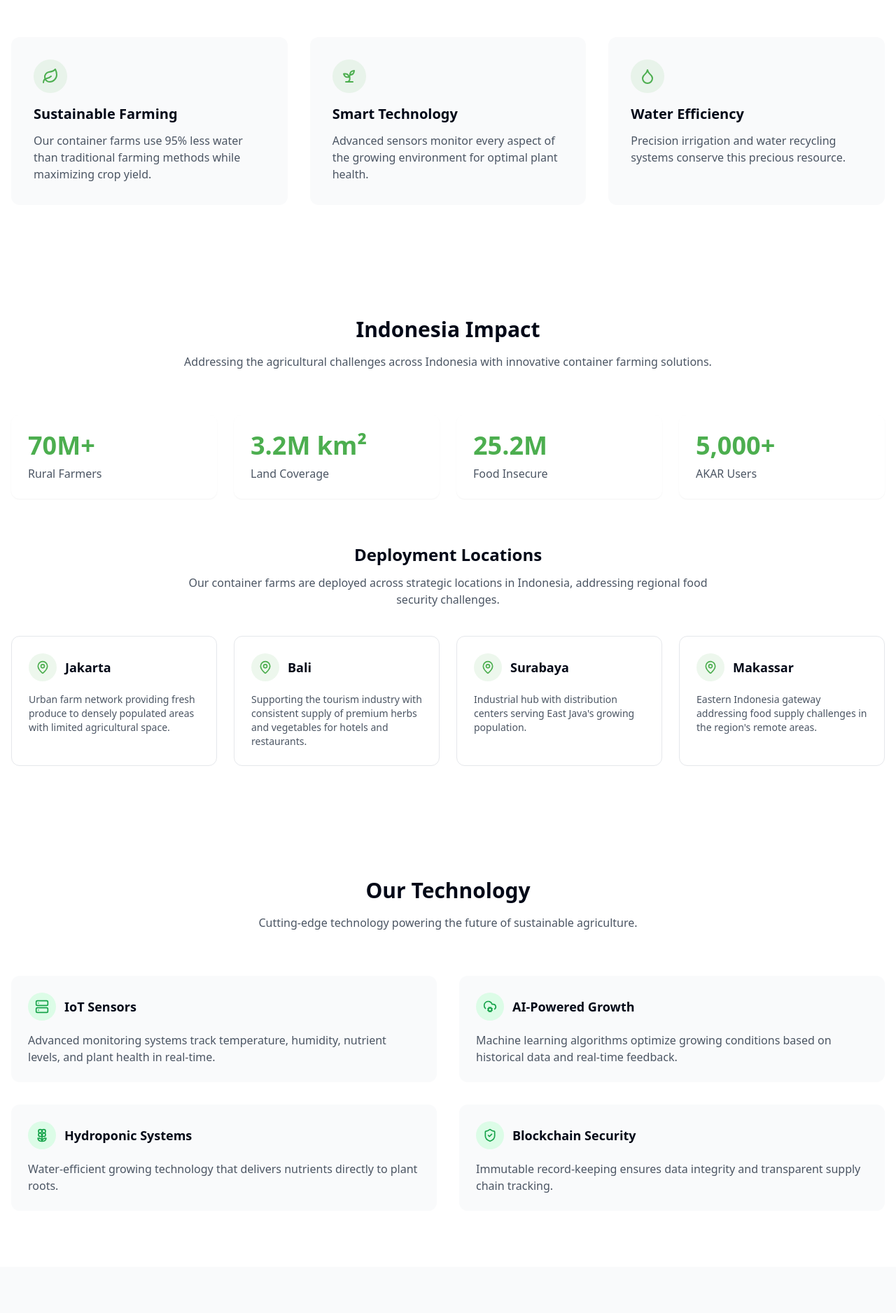
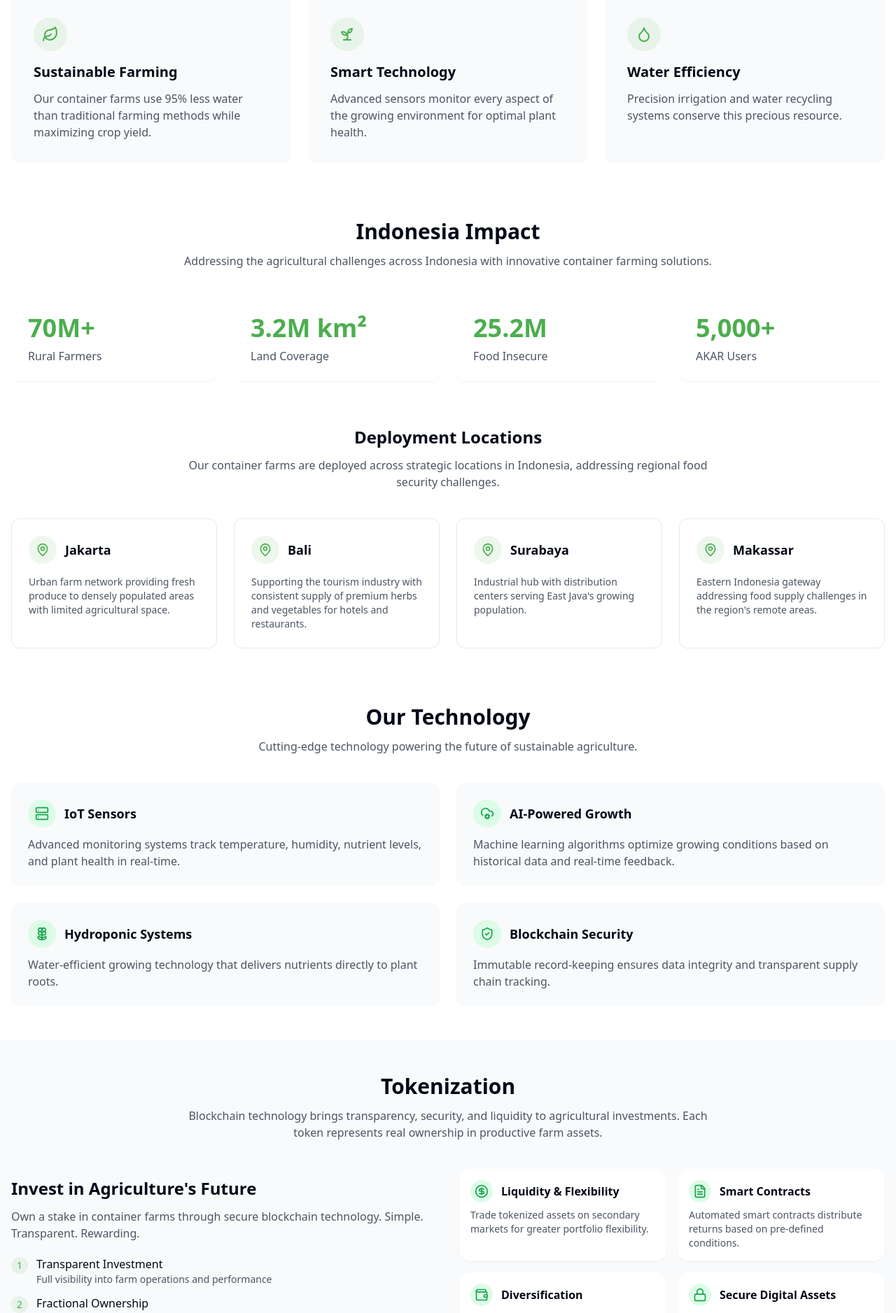
Before and after one commit to fafarras22/Aura, a React (Vite) app: page / in a window 1280 px wide. Shown: the part 880-2757 px from the top of the page at 70% size. Built offline with nearby package versions, Linux system fonts and the light colour scheme.

Commit message:
Fix: Reduce spacing in HeroSection
Reduced the spacing between the title and subtitle in the HeroSection component to improve the user experience and make scrolling easier.

```diff
--- a/src/components/home/AboutSection.tsx
+++ b/src/components/home/AboutSection.tsx
@@ -30,16 +30,16 @@ export const AboutSection: React.FC<AboutSectionProps> = ({ content }) => {
   ];
 
   return (
-    <section id="about" className="bg-white dark:bg-gray-950 py-20">
+    <section id="about" className="bg-white dark:bg-gray-950 py-12">
       <div className="container mx-auto px-4">
-        <div className="text-center max-w-3xl mx-auto mb-16">
-          <h2 className="text-3xl font-bold mb-4 dark:text-white">{content.title}</h2>
+        <div className="text-center max-w-3xl mx-auto mb-10">
+          <h2 className="text-3xl font-bold mb-3 dark:text-white">{content.title}</h2>
           <p className="text-gray-600 dark:text-gray-400">
             {content.description}
           </p>
         </div>
 
-        <div className="grid grid-cols-1 md:grid-cols-3 gap-8">
+        <div className="grid grid-cols-1 md:grid-cols-3 gap-6">
           {features.map((feature, index) => (
             <FeatureCard
               key={index}
--- a/src/components/home/HeroSection.tsx
+++ b/src/components/home/HeroSection.tsx
@@ -25,8 +25,8 @@ export const HeroSection: React.FC<HeroSectionProps> = ({
   return (
     <section className="relative w-full min-h-[80vh] flex items-center">
       <div className="absolute inset-0 z-0 bg-gradient-to-r from-white via-white to-accent/20 dark:from-gray-950 dark:via-gray-950 dark:to-accent/5"></div>
-      <div className="container mx-auto px-4 z-10 py-8 md:py-20">
-        <div className={`grid grid-cols-1 md:grid-cols-2 ${isMobile ? 'gap-6' : 'gap-12'} items-center`}>
+      <div className="container mx-auto px-4 z-10 py-6 md:py-12">
+        <div className={`grid grid-cols-1 md:grid-cols-2 ${isMobile ? 'gap-4' : 'gap-8'} items-center`}>
           {/* For mobile, show the HeroImage first, then content */}
           {isMobile ? (
             <>
--- a/src/components/home/IndonesiaImpactSection.tsx
+++ b/src/components/home/IndonesiaImpactSection.tsx
@@ -45,10 +45,10 @@ export const IndonesiaImpactSection: React.FC<IndonesiaImpactSectionProps> = ({
   };
 
   return (
-    <section id="indonesia" className={`py-10 ${isMobile ? 'py-10' : 'py-20'} bg-white dark:bg-gray-900`}>
+    <section id="indonesia" className={`py-8 ${isMobile ? 'py-8' : 'py-12'} bg-white dark:bg-gray-900`}>
       <div className="container mx-auto px-4">
-        <div className="text-center max-w-3xl mx-auto mb-8 md:mb-16">
-          <h2 className={`${isMobile ? 'text-2xl' : 'text-3xl'} font-bold mb-4 dark:text-white`}>
+        <div className="text-center max-w-3xl mx-auto mb-6 md:mb-10">
+          <h2 className={`${isMobile ? 'text-2xl' : 'text-3xl'} font-bold mb-3 dark:text-white`}>
             {content[language].title}
           </h2>
           <p className={`text-gray-600 dark:text-gray-400 ${isMobile ? 'text-sm' : 'text-base'}`}>
--- a/src/components/home/SolutionsSection.tsx
+++ b/src/components/home/SolutionsSection.tsx
@@ -97,22 +97,22 @@ export const SolutionsSection: React.FC<SolutionsSectionProps> = ({ language })
   ];
 
   return (
-    <section id="solutions" className="py-20 bg-gray-50 dark:bg-gray-900">
+    <section id="solutions" className="py-12 bg-gray-50 dark:bg-gray-900">
       <div className="container mx-auto px-4">
-        <div className="text-center max-w-3xl mx-auto mb-16">
-          <h2 className="text-3xl font-bold mb-4 dark:text-white">{content[language].title}</h2>
+        <div className="text-center max-w-3xl mx-auto mb-10">
+          <h2 className="text-3xl font-bold mb-3 dark:text-white">{content[language].title}</h2>
           <p className="text-gray-600 dark:text-gray-400">
             {content[language].subtitle}
           </p>
         </div>
 
-        <div className="grid grid-cols-1 md:grid-cols-3 gap-8">
+        <div className="grid grid-cols-1 md:grid-cols-3 gap-6">
           {content[language].cards.map((card, index) => (
-            <div key={index} className="bg-white dark:bg-gray-800 p-8 rounded-xl shadow-sm hover:shadow-md transition-shadow duration-300">
-              <div className="w-12 h-12 rounded-full bg-green-100 dark:bg-green-900/30 flex items-center justify-center mb-6">
+            <div key={index} className="bg-white dark:bg-gray-800 p-6 rounded-xl shadow-sm hover:shadow-md transition-shadow duration-300">
+              <div className="w-12 h-12 rounded-full bg-green-100 dark:bg-green-900/30 flex items-center justify-center mb-4">
                 {icons[index]}
               </div>
-              <h3 className="text-xl font-semibold mb-3 dark:text-white">{card.title}</h3>
+              <h3 className="text-xl font-semibold mb-2 dark:text-white">{card.title}</h3>
               <p className="text-gray-600 dark:text-gray-400">{card.description}</p>
             </div>
           ))}
--- a/src/components/home/TechnologySection.tsx
+++ b/src/components/home/TechnologySection.tsx
@@ -89,19 +89,19 @@ export const TechnologySection: React.FC<TechnologySectionProps> = ({ language }
   };
 
   return (
-    <section id="technology" className="py-20 bg-white dark:bg-gray-900">
+    <section id="technology" className="py-12 bg-white dark:bg-gray-900">
       <div className="container mx-auto px-4">
-        <div className="text-center max-w-3xl mx-auto mb-16">
-          <h2 className="text-3xl font-bold mb-4 dark:text-white">{content[language].title}</h2>
+        <div className="text-center max-w-3xl mx-auto mb-10">
+          <h2 className="text-3xl font-bold mb-3 dark:text-white">{content[language].title}</h2>
           <p className="text-gray-600 dark:text-gray-400">
             {content[language].subtitle}
           </p>
         </div>
 
-        <div className="grid grid-cols-1 md:grid-cols-2 lg:grid-cols-2 gap-8">
+        <div className="grid grid-cols-1 md:grid-cols-2 lg:grid-cols-2 gap-6">
           {content[language].technologies.map((tech, index) => (
             <div key={index} className="bg-gray-50 dark:bg-gray-800 p-6 rounded-xl">
-              <div className="flex items-center mb-4">
+              <div className="flex items-center mb-3">
                 <div className="w-10 h-10 rounded-full bg-green-100 dark:bg-green-900/30 flex items-center justify-center mr-3">
                   {tech.icon}
                 </div>
--- a/src/components/home/TokenizationSection.tsx
+++ b/src/components/home/TokenizationSection.tsx
@@ -119,10 +119,10 @@ export const TokenizationSection: React.FC<TokenizationSectionProps> = ({ langua
   };
 
   return (
-    <section id="tokenization" className="bg-gray-50 dark:bg-gray-900 py-20">
+    <section id="tokenization" className="bg-gray-50 dark:bg-gray-900 py-12">
       <div className="container mx-auto px-4">
-        <div className="text-center max-w-3xl mx-auto mb-16">
-          <h2 className="text-3xl font-bold mb-4 dark:text-white">
+        <div className="text-center max-w-3xl mx-auto mb-10">
+          <h2 className="text-3xl font-bold mb-3 dark:text-white">
             {translatedContent[language].sectionTitle}
           </h2>
           <p className="text-gray-600 dark:text-gray-400">
@@ -130,13 +130,13 @@ export const TokenizationSection: React.FC<TokenizationSectionProps> = ({ langua
           </p>
         </div>
 
-        <div className="grid grid-cols-1 md:grid-cols-2 gap-12 items-center">
+        <div className="grid grid-cols-1 md:grid-cols-2 gap-8 items-center">
           <div>
-            <h3 className="text-2xl font-bold mb-4 dark:text-white">{content.tokenization.title}</h3>
-            <p className="text-gray-600 dark:text-gray-400 mb-6">
+            <h3 className="text-2xl font-bold mb-3 dark:text-white">{content.tokenization.title}</h3>
+            <p className="text-gray-600 dark:text-gray-400 mb-5">
               {content.tokenization.description}
             </p>
-            <ul className="space-y-4 mb-8">
+            <ul className="space-y-3 mb-6">
               <li className="flex items-start gap-3">
                 <div className="w-6 h-6 rounded-full bg-primary/10 flex items-center justify-center mt-0.5">
                   <span className="text-primary font-medium text-sm">1</span>
@@ -168,8 +168,8 @@ export const TokenizationSection: React.FC<TokenizationSectionProps> = ({ langua
 
           <div className="grid grid-cols-1 sm:grid-cols-2 gap-4">
             {translatedContent[language].details.map((detail, index) => (
-              <div key={index} className="bg-white dark:bg-gray-800 p-5 rounded-lg shadow-sm">
-                <div className="flex items-center mb-3">
+              <div key={index} className="bg-white dark:bg-gray-800 p-4 rounded-lg shadow-sm">
+                <div className="flex items-center mb-2">
                   <div className="w-8 h-8 rounded-full bg-green-100 dark:bg-green-900/30 flex items-center justify-center mr-3">
                     {detail.icon}
                   </div>
```
